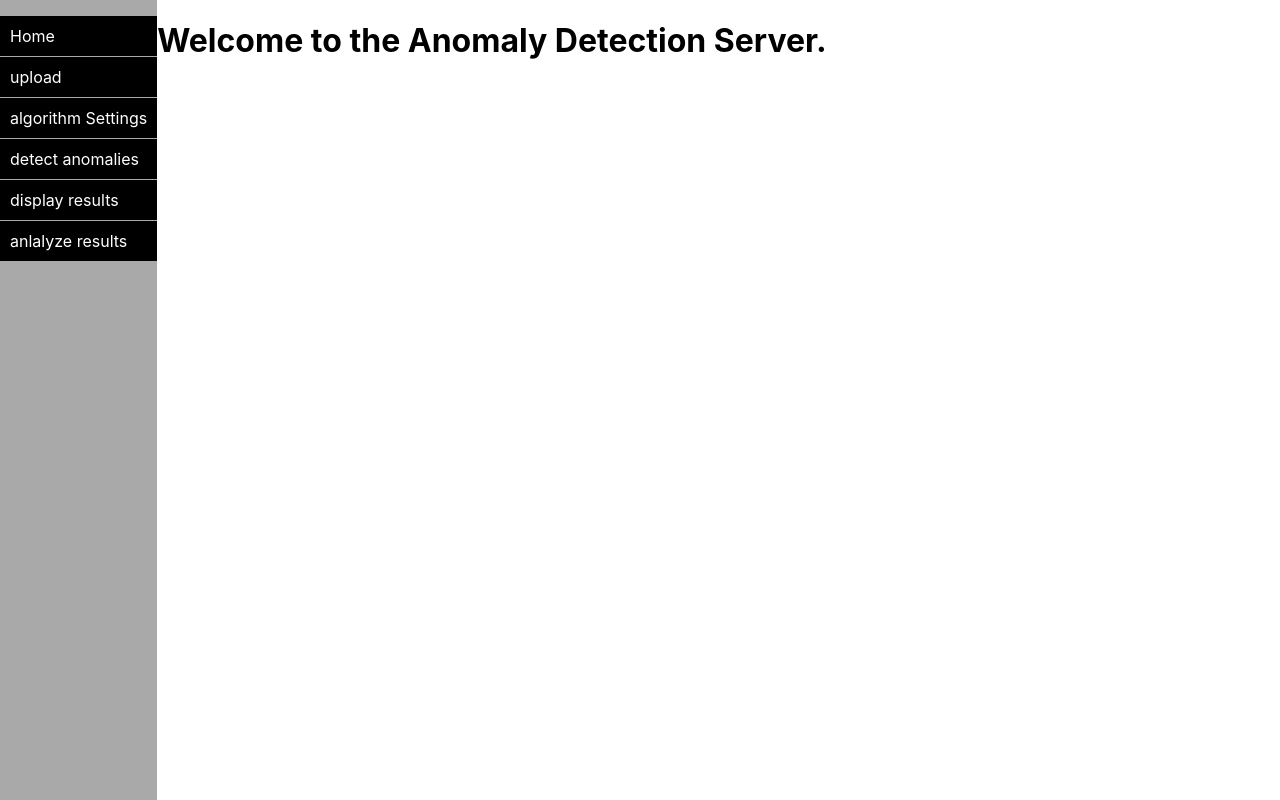
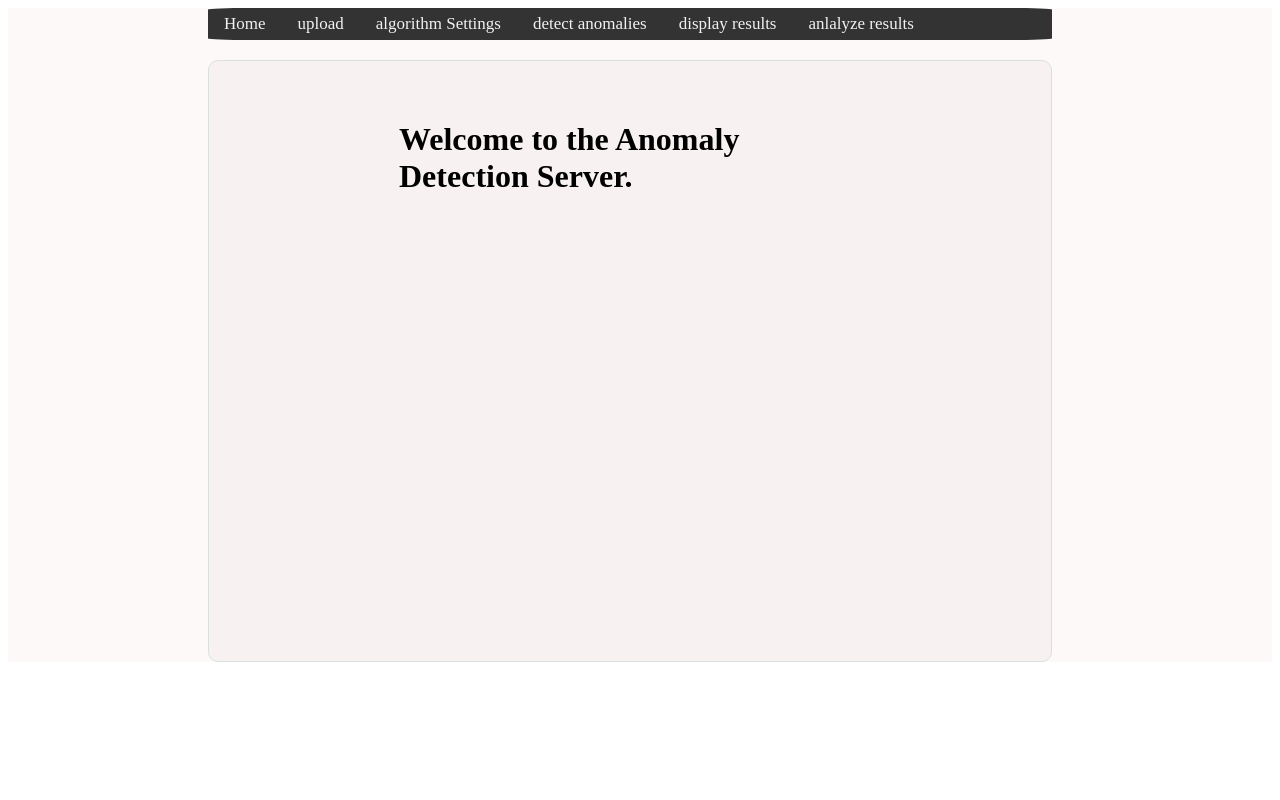
Before and after one commit to dvirbenshlush/anomaly_client, a React (Create React App) app in the folder anomaly_client_side/: page / in a window 1280 px wide. Built offline with nearby package versions, Linux system fonts and the light colour scheme.

Commit message:
css design

```diff
--- a/anomaly_client_side/package.json
+++ b/anomaly_client_side/package.json
@@ -8,6 +8,7 @@
         "@testing-library/user-event": "^12.6.3",
         "axios-react": "^2.0.2",
         "fs-react": "0.0.4",
+        "node-sass": "^4.14.1",
         "react": "^17.0.1",
         "react-dom": "^17.0.1",
         "react-router-dom": "^5.2.0",
--- a/anomaly_client_side/src/App.jsx
+++ b/anomaly_client_side/src/App.jsx
@@ -1,6 +1,6 @@
 import React from 'react';
 import {BrowserRouter as Router, Route, Switch} from 'react-router-dom';
-import './App.css';
+// import './App.css';
 import Home from './components/Home.component.jsx';
 import Upload from './components/Upload.component.jsx'
 import AlgoSettings from './components/AlgoSettings.component.jsx'
--- a/anomaly_client_side/src/Header.jsx
+++ b/anomaly_client_side/src/Header.jsx
@@ -4,16 +4,13 @@ import { NavLink } from "react-router-dom";
 export default function Header() {
 
   return (
-    <div className="leftside">
-      <ul>
-        <li><NavLink to="/home">Home</NavLink></li>
-        <li><NavLink to="/upload">upload</NavLink></li>
-        <li><NavLink to="/algorithm">algorithm Settings</NavLink></li>
-        <li><NavLink to="/detect_anomalies">detect anomalies</NavLink></li>
-        <li><NavLink to="/display_results">display results</NavLink></li>
-        <li><NavLink to="/anlalyze_results">anlalyze results</NavLink></li>
-
-      </ul>
+  <div className="topnav">
+        <NavLink to="/home">Home</NavLink>
+        <NavLink to="/upload">upload</NavLink>
+        <NavLink to="/algorithm">algorithm Settings</NavLink>
+        <NavLink to="/detect_anomalies">detect anomalies</NavLink>
+        <NavLink to="/display_results">display results</NavLink>
+        <NavLink to="/anlalyze_results">anlalyze results</NavLink>
     </div>
   );
 }
--- a/anomaly_client_side/src/components/AlgoSettings.component.jsx
+++ b/anomaly_client_side/src/components/AlgoSettings.component.jsx
@@ -14,7 +14,7 @@ function changeHandler(e) {
 };
 
 useEffect(()=>{
-    let url= `http://localhost:6033/api/add2/2`;
+    let url= `http://localhost:6033/api/add2/algorithm`;
     axios.post(url)
  })
 
@@ -31,18 +31,28 @@ const style = ({
         height:'20px',
         display:'flex'
     },
+    div:{
+        height: '600px',
+        border: '1px solid #D8E0E0',
+        backgroundColor:'#F7F2F1',
+        borderRadius:'10px 10px 10px 10px ',
+        margin: '10px 220px 2px 200px',
+        padding: '00px 00px 00px 180px'
+    },
     input:{
-        width:'60px',
-        height:'30px',
+        margin: '40px 0px 0px 0px',
+    },
+      p:{
+        margin: '40px 0px 0px 0px',
     }
 })
 
 return (
-<div>
-    <p>The current correlation threshold is {parameter} </p>
+<div style={style.div}>
+    <p style={style.p}>The current correlation threshold is {parameter} </p>
     <br/>
-    <p>Type a new threshold or just press enter to exit without changing</p>
-    <input onChange={changeHandler} style={style.input}/>
+    <p style={style.p}>Type a new threshold or just press enter to exit without changing</p>
+    <input style={style.input} onChange={changeHandler}/>
     {/* <button onClick={clickHandler} style={style.button}/> */}
 </div>
 );
--- a/anomaly_client_side/src/components/Analyze_Results.component.jsx
+++ b/anomaly_client_side/src/components/Analyze_Results.component.jsx
@@ -24,18 +24,25 @@ const style = ({
         height:'20px',
         display:'flex'
     },
-    input:{
+    div:{
+        border: '1px solid #D8E0E0',
+        backgroundColor:'#F7F2F1',
+        borderRadius:'10px 10px 10px 10px ',
+        margin: '10px 220px 2px 200px',
+        padding: '00px 00px 00px 180px'
+    },
+  input:{
         width:'60px',
         height:'30px',
     }
 })
 
 return (
-<div>
+<div style={style.div}>
     <p>The current correlation threshold is {parameter} </p>
     <br/>
     <p>Type a new threshold or just press enter to exit without changing</p>
-    <input onChange={changeHandler} style={style.input}/>
+    <input onChange={changeHandler} />
     {/* <button onClick={clickHandler} style={style.button}/> */}
 </div>
 );
--- a/anomaly_client_side/src/components/DetectAnomalies.component.jsx
+++ b/anomaly_client_side/src/components/DetectAnomalies.component.jsx
@@ -4,7 +4,8 @@ import axios from 'axios';
 
 
 const DetectAnomalies= (props)=>{
-const [parameter,setParameter]= useState(1);
+const [parameter,setParameter]= useState(2);
+const [dataFromServer,setDataFromServer]= useState(1);
 function changeHandler(e) {
     setParameter(e.target.value);
 };
@@ -12,9 +13,10 @@ function changeHandler(e) {
 
 
  useEffect(()=>{
-    let url= `http://localhost:6033/api/add2/3`;
-    axios.post(url)
- })
+    let url= `http://localhost:6033/api/add3/algorithm`;
+    if(parameter!='')
+    axios.get(url,{params:{parameter:parameter}}).then(res=>setDataFromServer(res.data))
+ },[parameter])
 
 
 
@@ -24,6 +26,13 @@ const style = ({
         height:'20px',
         display:'flex'
     },
+    div:{
+        border: '1px solid #D8E0E0',
+        backgroundColor:'#F7F2F1',
+        borderRadius:'10px 10px 10px 10px ',
+        margin: '10px 220px 2px 200px',
+        padding: '00px 00px 00px 180px'
+    },
     input:{
         width:'60px',
         height:'30px',
@@ -31,11 +40,12 @@ const style = ({
 })
 
 return (
-<div>
+<div style={style.div}>
     <p>The current correlation threshold is {parameter} </p>
     <br/>
     <p>Type a new threshold or just press enter to exit without changing</p>
     <input onChange={changeHandler} style={style.input}/>
+    <p>{dataFromServer}</p>
     {/* <button onClick={clickHandler} style={style.button}/> */}
 </div>
 );
--- a/anomaly_client_side/src/components/Display_Results.component.jsx
+++ b/anomaly_client_side/src/components/Display_Results.component.jsx
@@ -1,20 +1,21 @@
-import React, { useEffect, useState } from 'react';
+import React, { useEffect, useMemo, useState } from 'react';
 import {withRouter} from "react-router-dom";
 import axios from 'axios';
 
 
 const Display_Results= (props)=>{
-const [parameter,setParameter]= useState(1);
-function changeHandler(e) {
-    setParameter(e.target.value);
-};
+const [result,setResult]= useState("");
+
 
 
 
  useEffect(()=>{
-    let url= `http://localhost:6033/api/add2/4`;
-    axios.post(url)
- })
+    let url= `http://localhost:6033/api/add3/display`;
+    axios.get(url).then(data=>{
+        console.log(data.data)
+        setResult(data.data)
+    })
+ },[])
 
 
 
@@ -24,19 +25,42 @@ const style = ({
         height:'20px',
         display:'flex'
     },
+    div:{
+        border: '1px solid #D8E0E0',
+        backgroundColor:'#F7F2F1',
+        borderRadius:'10px 10px 10px 10px ',
+        margin: '10px 220px 2px 200px',
+        padding: '00px 00px 00px 180px'
+    },
     input:{
         width:'60px',
         height:'30px',
-    }
+    },
+    table:{
+        border: '1px solid #D8E0E0;',
+        borderRadius:'10px 10px 10px 10px ',
+        backgroundColor:'white',
+        width:'60%',
+        margin: "60px 100px"
+    },
+
+    tr:{
+        border: '1px solid #D8E0E0',
+        borderRadius:'10px 10px 10px 10px ',
+        margin: "0 400px"
+      },
+
+    td:{
+        border: '1px solid black',
+        borderRadius:'6px 6px 6px 6px ',
+        textAlign:'center'
+      }
 })
 
 return (
-<div>
-    <p>The current correlation threshold is {parameter} </p>
+<div style={style.div}>
+    <table style={style.table}>{result.split("\n").map(res=><tr style={style.tr}>{res.split(" ").map(line=><td style={style.td}>{line}</td>)}</tr>)}</table>
     <br/>
-    <p>Type a new threshold or just press enter to exit without changing</p>
-    <input onChange={changeHandler} style={style.input}/>
-    {/* <button onClick={clickHandler} style={style.button}/> */}
 </div>
 );
 }
--- a/anomaly_client_side/src/components/Home.component.jsx
+++ b/anomaly_client_side/src/components/Home.component.jsx
@@ -2,24 +2,25 @@ import React, { useEffect, useState } from 'react';
 import {withRouter} from "react-router-dom";
 
 const CLI = (props) =>{
-
     const onClickHandler =(path)=>{
         props.history.push('/'+path);
     }
     const style = ({
-        button:{
-            width:'220px',
-            height:'60px',
-            display:'flex'
+        div:{
+            border: '1px solid #D8E0E0',
+            backgroundColor:'#F7F2F1',
+            borderRadius:'10px 10px 10px 10px ',
+            margin: '10px 220px 2px 200px',
+            padding: '00px 00px 00px 80px',
+            height: '600px'
         },
-        input:{
-            width:'60px',
-            height:'30px',
+        h1:{
+            margin: '60px 200px 500px 110px',
         }
     })
     return(
-        <div>
-            <h1>Welcome to the Anomaly Detection Server.</h1>
+        <div style={style.div}>
+            <h1 style={style.h1}>Welcome to the Anomaly Detection Server.</h1>
         </div>
     )
 }
--- a/anomaly_client_side/src/components/Upload.component.jsx
+++ b/anomaly_client_side/src/components/Upload.component.jsx
@@ -7,13 +7,32 @@ const FileUpload=(props)=> {
     const [dataFromServer,setDataFromServer] = useState("")
     const [file, setFile] = useState("");
 
+    const style = ({
+      div:{
+          border: '1px solid #D8E0E0',
+          backgroundColor:'#F7F2F1',
+          borderRadius:'10px 10px 10px 10px ',
+          margin: '10px 220px 2px 200px',
+          height: '600px'
+          // padding: '00px 00px 00px 180px'
+      },
+      p:{
+        margin: '60px 200px 00px 110px',
+
+      },
+      input:{
+        margin: '60px 200px 0px 110px',
+
+      }
+
+  })
 
 
 
     function onFileChangeHandler(e) {
       const formData = new FormData();
       formData.append('file', file);
-      if(file!="")
+      if(file!=""){
       fetch('http://localhost:6033/api/add2/upload/str', {
           method: 'post',
           body: formData
@@ -22,6 +41,8 @@ const FileUpload=(props)=> {
           setDataFromServer(res)
         })
       });
+      localStorage.setItem("status File","changed")
+    }
   };
 
 useEffect(()=>{
@@ -29,10 +50,10 @@ useEffect(()=>{
 },[file])
 
   return (
-    <div id="upload-box">
-      <input type="file" onChange={e=>{setFile(e.target.files[0])}} />
-      <p>Filename: {file.name}</p>
-      <p>File type: {file.type}</p>
+    <div style={style.div}>
+      <input style={style.input} type="file" onChange={e=>{setFile(e.target.files[0])}} />
+      <p style={style.p}>Filename: {file.name}</p>
+      <p style={style.p}>File type: {file.type}</p>
       <p>{dataFromServer}</p>
     </div>
   );
--- a/anomaly_client_side/src/index.jsx
+++ b/anomaly_client_side/src/index.jsx
@@ -1,6 +1,6 @@
 import React from 'react';
 import ReactDOM from 'react-dom';
-import './index.css';
+// import './index.css';
 //import App from './App';
 import Header from "./Header";
 import {BrowserRouter as Router, Route, Switch} from 'react-router-dom';
@@ -19,7 +19,7 @@ const headerStyle = {
 ReactDOM.render(
      <Router>
     {/* <header style={headerStyle}>Header</header> */}
-    <div className="main">
+    <div className="b">
       <Header />
       <Switch>
         <Route path="/home" component={Home} />
--- a/anomaly_client_side/src/styles.css
+++ b/anomaly_client_side/src/styles.css
@@ -1,36 +1,37 @@
-body {
-    margin: 0;
-    padding: 0;
-}
+    .b {
+        background-color: #FCF9F8;
+    }
 
-.main {
-    display: flex;
-    height: 100vh;
-}
+    h1,
+    input,
+    p {
+        margin: 10px 2px 2px 20px;
+        /* padding: 00px 00px 00px 80px; */
+    }
 
-.leftside {
-    background: darkgrey;
-}
+    .topnav {
+        background-color: #333;
+        overflow: hidden;
+        margin: 0px 220px 20px 200px;
+        padding: 0px 0px 0px 0px;
+        border-radius: 5%;
+        position: static;
+    }
+    /* Style the links inside the navigation bar */
 
-.rightside {}
+    .topnav a {
+        float: left;
+        border-radius: 2%;
+        /* width: 55px; */
+        color: #f2f2f2;
+        text-align: justify;
+        padding: 6px 16px 6px 16px;
+        text-decoration: none;
+        font-size: 17px;
+    }
+    /* Change the color of links on hover */
 
-.leftside ul {
-    list-style-type: none;
-    padding: 0;
-}
-
-.leftside ul li a {
-    color: white;
-    text-decoration: none;
-}
-
-.leftside ul li {
-    padding: 10px 10px;
-    background: black;
-    margin: 1px 0px;
-}
-
-.leftside ul li:hover {
-    background: darkcyan;
-    color: white;
-}
+    .topnav a:hover {
+        background-color: #333;
+        color: #ACEAEC
+    }
```
Also changed, not shown: 1 other file (tests, documents, lock files or other folders).
